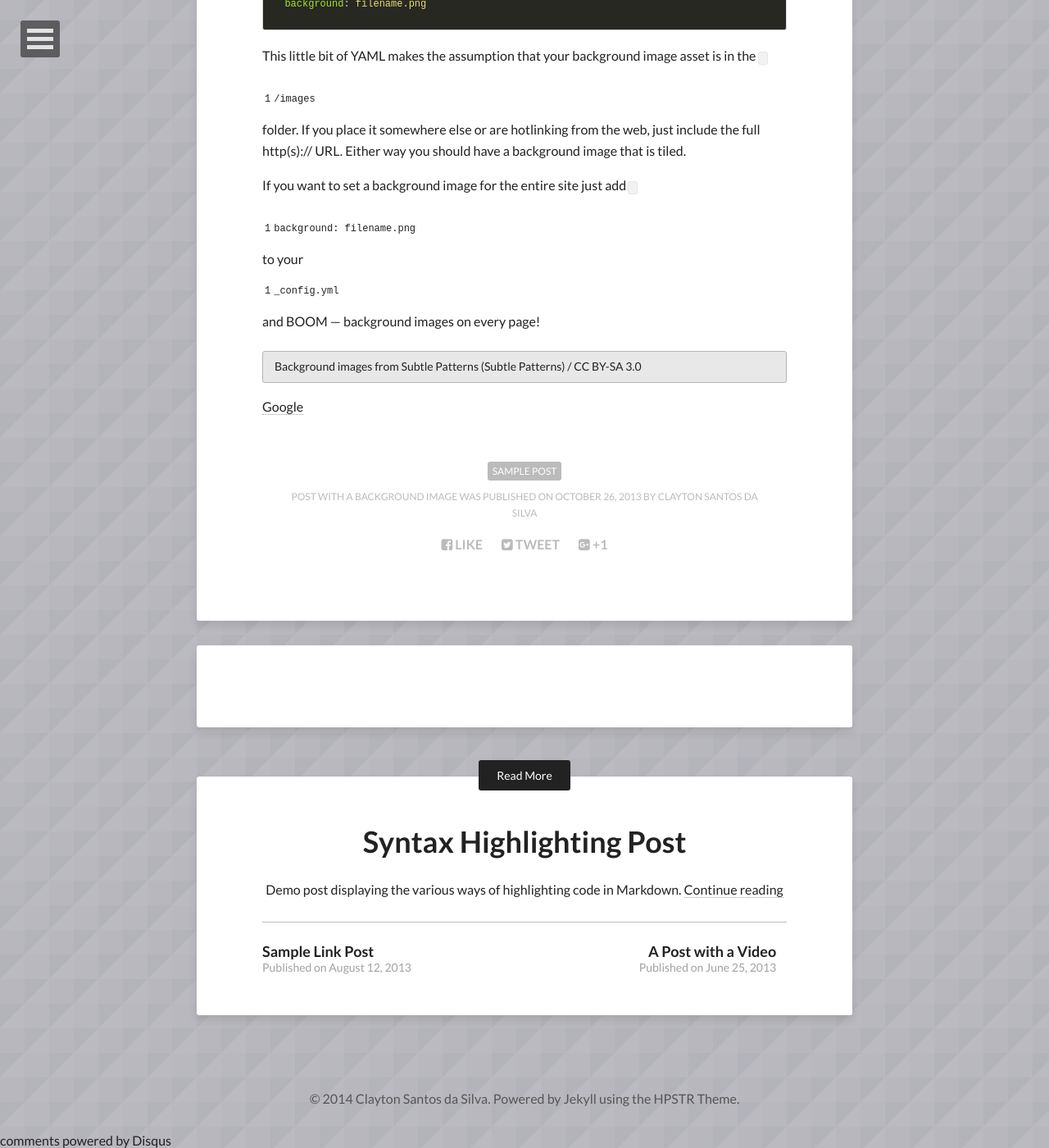
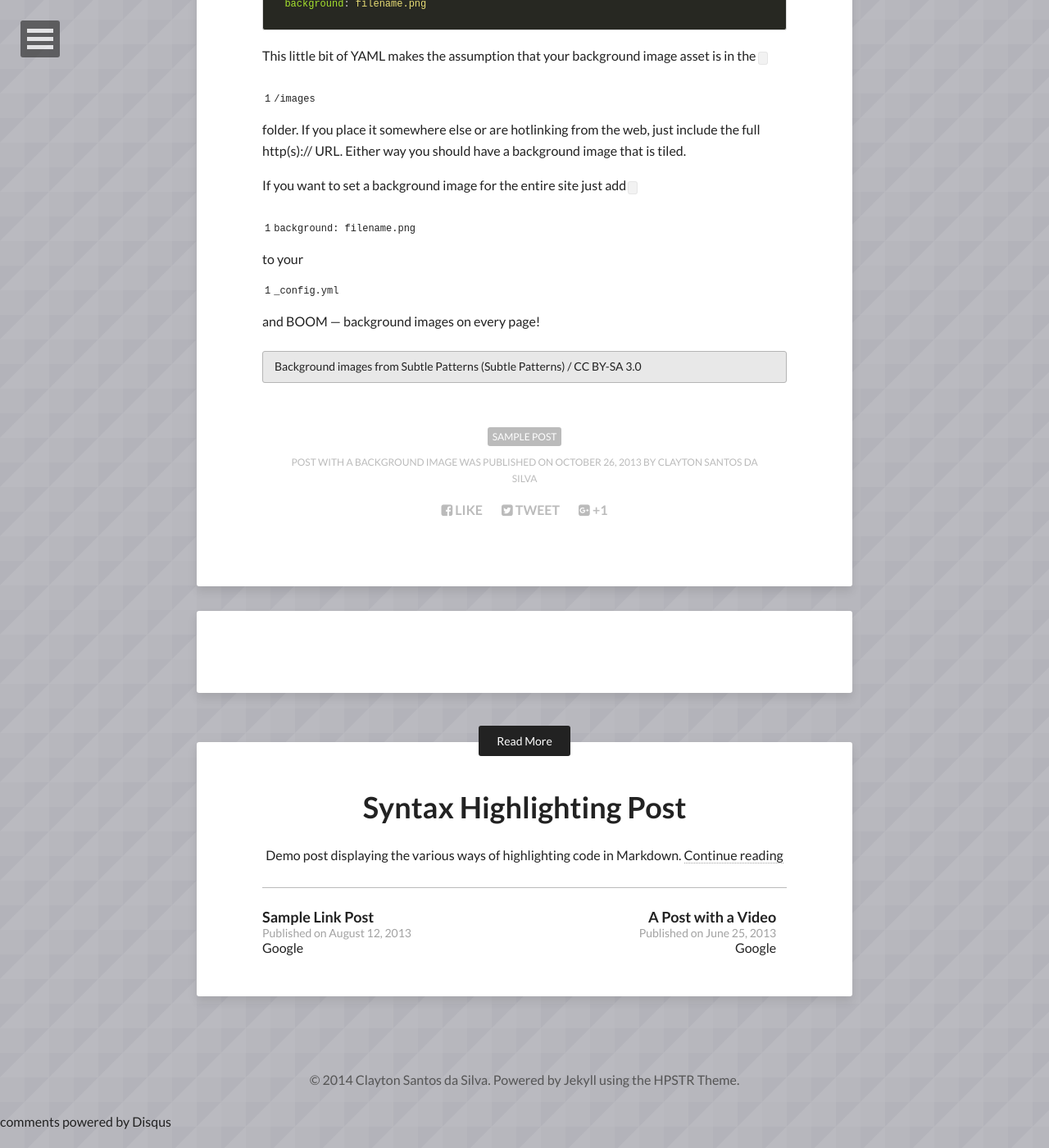
Before and after one commit to claytonsilva/claytonsilva.github.io, a Jekyll site: the page built from _posts/2013-10-26-background-image.md, in a window 1280 px wide and 1400 px high, scrolled down 426 px. Shown: the whole window at 82% size. Built offline with Jekyll 4.4.1, drawn with Linux system fonts in a browser that asks for light colours; nearby versions of some CDN libraries; comment, search, counter and statistics services are not loaded; after the commit the page ends 1803 px from its top, so only the background shows below that.

```diff
--- a/_config.yml
+++ b/_config.yml
@@ -37,10 +37,8 @@ bing_verify:
 # Links to include in top navigation
 # For external links add external: true
 links:
-  - title: Theme Setup
-    url: /theme-setup
-  - title: External Link
-    url: http://mademistakes.com
+  - title: xDevel Sistemas
+    url: http://xdevel.com.br
     external: true
 
 # http://en.wikipedia.org/wiki/List_of_tz_database_time_zones
--- a/_includes/footer.html
+++ b/_includes/footer.html
@@ -1 +1 @@
-<span>&copy; {{ site.time | date: '%Y' }} {{ site.owner.name }}. Powered by <a href="http://jekyllrb.com">Jekyll</a> using the <a href="http://mademistakes.com/hpstr/">HPSTR Theme</a>.</span>
+<span>&copy; {{ site.time | date: '%Y' }} <a href="https://plus.google.com/+ClaytonSantosdaSilvaxDevel?rel=author">{{ site.owner.name }}</a>. Powered by <a href="http://jekyllrb.com">Jekyll</a> using the <a href="http://mademistakes.com/hpstr/">HPSTR Theme</a>.</span>
--- a/_layouts/post.html
+++ b/_layouts/post.html
@@ -7,7 +7,7 @@
 {% include head.html %}
 </head>
 
-<body id="post" {% if page.image.feature %}class="feature"{% endif %}>
+<body id="post" {% if page.image.feature %}class="feature"{% endif %} >
 
 {% include browser-upgrade.html %}
 {% include navigation.html %}
@@ -73,6 +73,7 @@
           <div class="list-item">
             <h4><a href="{{ site.url }}{{ post.url }}" title="{{ post.title }}">{{ post.title }}</a></h4>
             <span>Published on {{ post.date | date: "%B %d, %Y" }}</span>
+              <a href="https://plus.google.com/+ClaytonSantosdaSilvaxDevel?rel=author">Google</a>
           </div><!-- /.list-item -->
         {% endfor %}
       </div><!-- /.read-more-list -->
```
Also changed, not shown: _posts/2013-10-26-background-image.md (+0 -4 lines).
